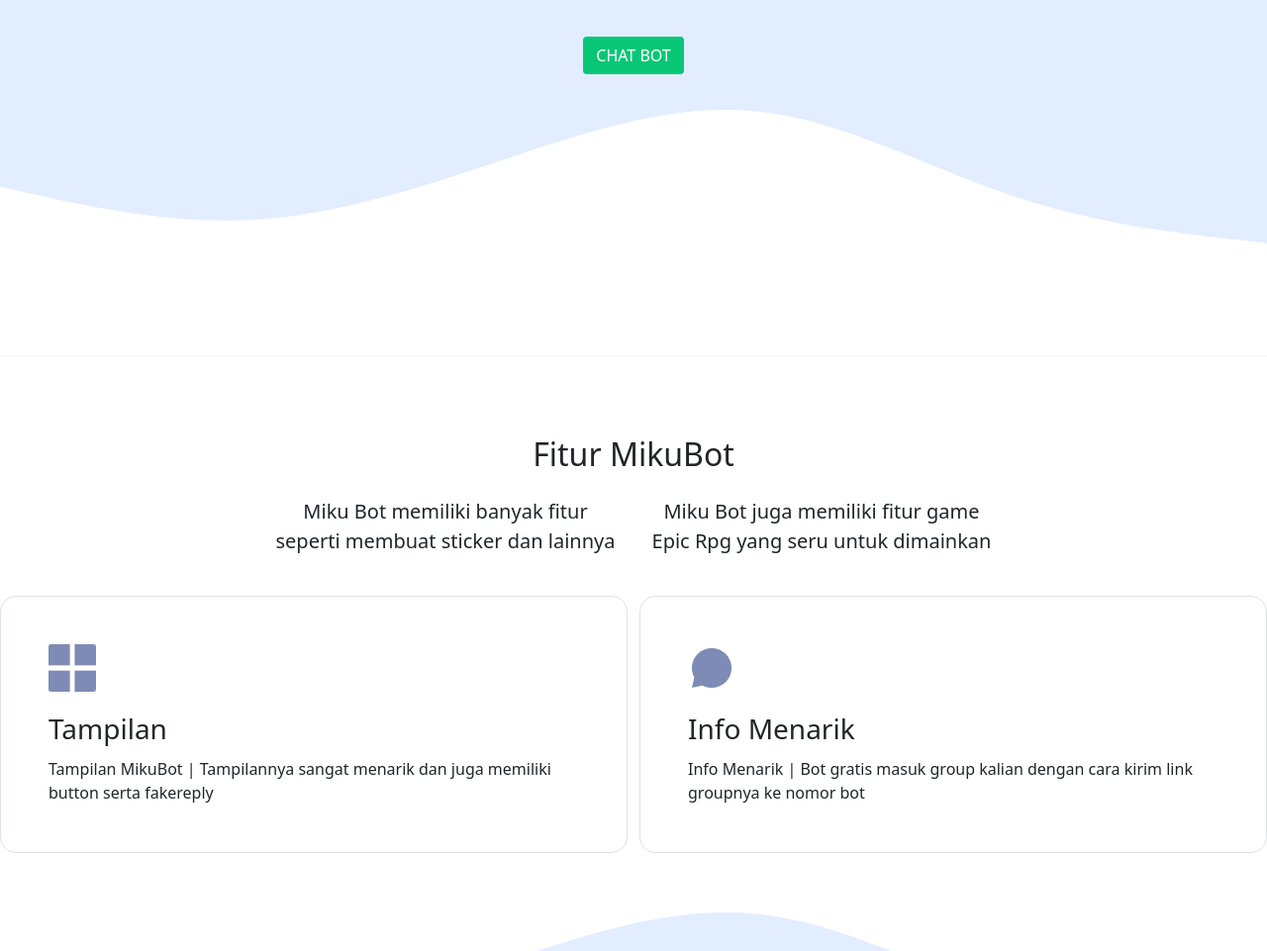
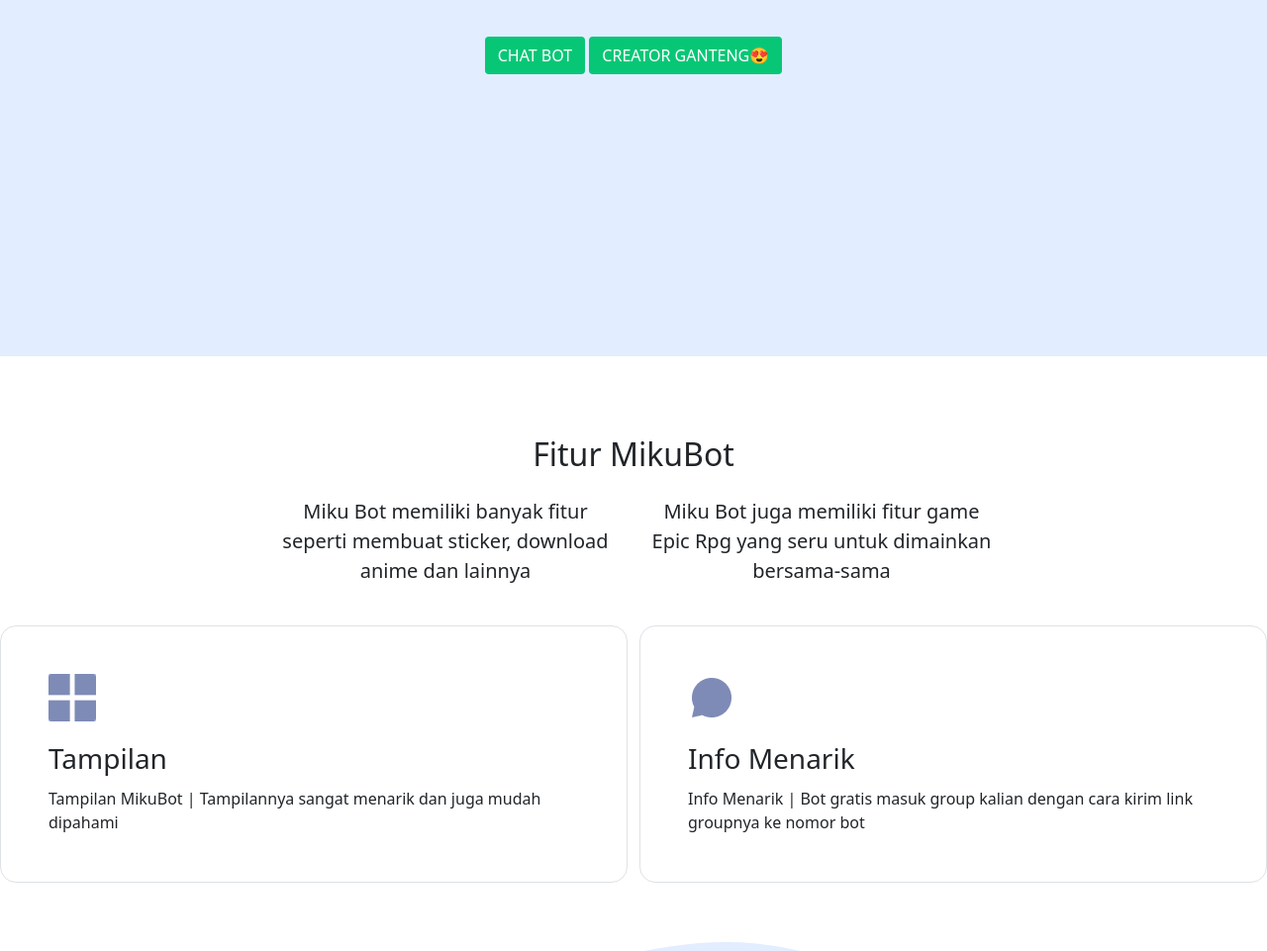
Before and after one commit to FarelE/Miku-Bot, a plain HTML site: page index.html in a window 1280 px wide. Shown: the part 404-1365 px from the top of the page at 99% size. Drawn offline with nearby package versions, Linux system fonts and the light colour scheme.

Commit message:
Update index.html

```diff
--- a/index.html
+++ b/index.html
@@ -53,11 +53,12 @@
     <div class="jumbotron text-center">
       <img src="img/MikuBot.jpg" alt="MikuBot" width="200" class="rounded-circle img-thumbnail" />
       <h1 class="display-4 text-black">MikuBot</h1>
-      <p class="lead">Hai saya MikuBot 👋</p>
-      <a href="http://wa.me/62882008912405" target="_blank" class="style-btn style-btn-gray mt-4">CHAT BOT<span></span></a>
+      <p class="lead">Hai saya MikuBot 👋, saya adalah sebuah program otomatisasi yang dibuat oleh orang ganteng😘, @Rell pembuatnya.</p>
+      <a href="http://wa.me/6288216335309" target="_blank" class="style-btn style-btn-gray mt-4">CHAT BOT<span></span></a>
+      <a href="http://wa.me/62882163353091" target="_blank" class="style-btn style-btn-gray mt-4">CREATOR GANTENG😍<span></span></a>
       <svg xmlns="http://www.w3.org/2000/svg" viewBox="0 0 1440 320">
         <path
-          fill="#ffffff"
+          fill="#e2edff"
           fill-opacity="1"
           d="M0,128L48,138.7C96,149,192,171,288,165.3C384,160,480,128,576,96C672,64,768,32,864,42.7C960,53,1056,107,1152,138.7C1248,171,1344,181,1392,186.7L1440,192L1440,320L1392,320C1344,320,1248,320,1152,320C1056,320,960,320,864,320C768,320,672,320,576,320C480,320,384,320,288,320C192,320,96,320,48,320L0,320Z"
         ></path>
@@ -75,9 +76,9 @@
         </div>
         <div class="row justify-content-center fs-5 text-center">
           <div class="col-md-4">
-            <p>Miku Bot memiliki banyak fitur seperti membuat sticker dan lainnya</p>
+            <p>Miku Bot memiliki banyak fitur seperti membuat sticker, download anime dan lainnya</p>
           </div>
-          <div class="col-md-4">Miku Bot juga memiliki fitur game Epic Rpg yang seru untuk dimainkan</div>
+          <div class="col-md-4">Miku Bot juga memiliki fitur game Epic Rpg yang seru untuk dimainkan bersama-sama</div>
         </div>
       </div>
       <br>
@@ -86,7 +87,7 @@
         <div class="border rounded-1 border-700 h-100 features-items">
         <div class="p-5"><img src="img/dashboardicon.png" alt="Dashboard" style="width:48px;height:48px;">
         <h3 class="pt-3 lh-base">Tampilan</h3>
-        <p class="mb-0">Tampilan MikuBot | Tampilannya sangat menarik dan juga memiliki button serta fakereply</p>
+        <p class="mb-0">Tampilan MikuBot | Tampilannya sangat menarik dan juga mudah dipahami</p>
         </div>
         </div>
         </div>
```
